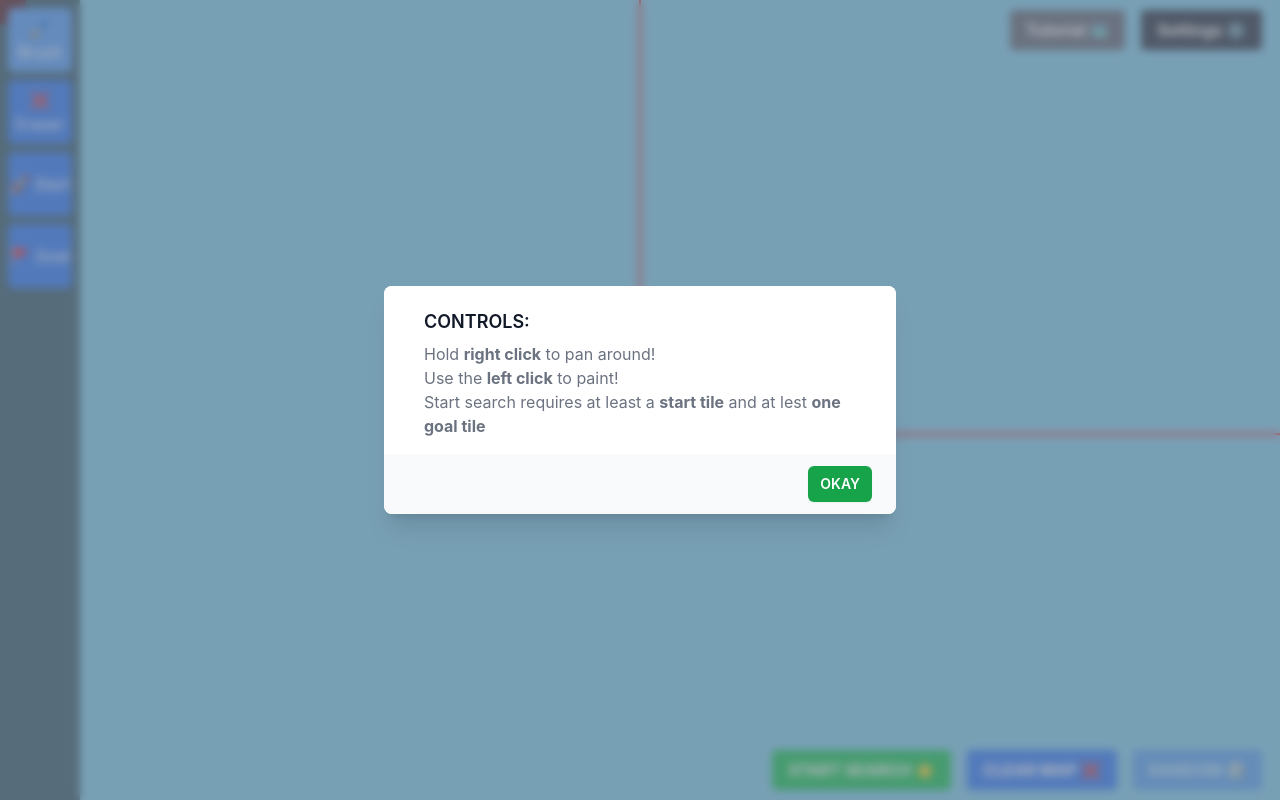
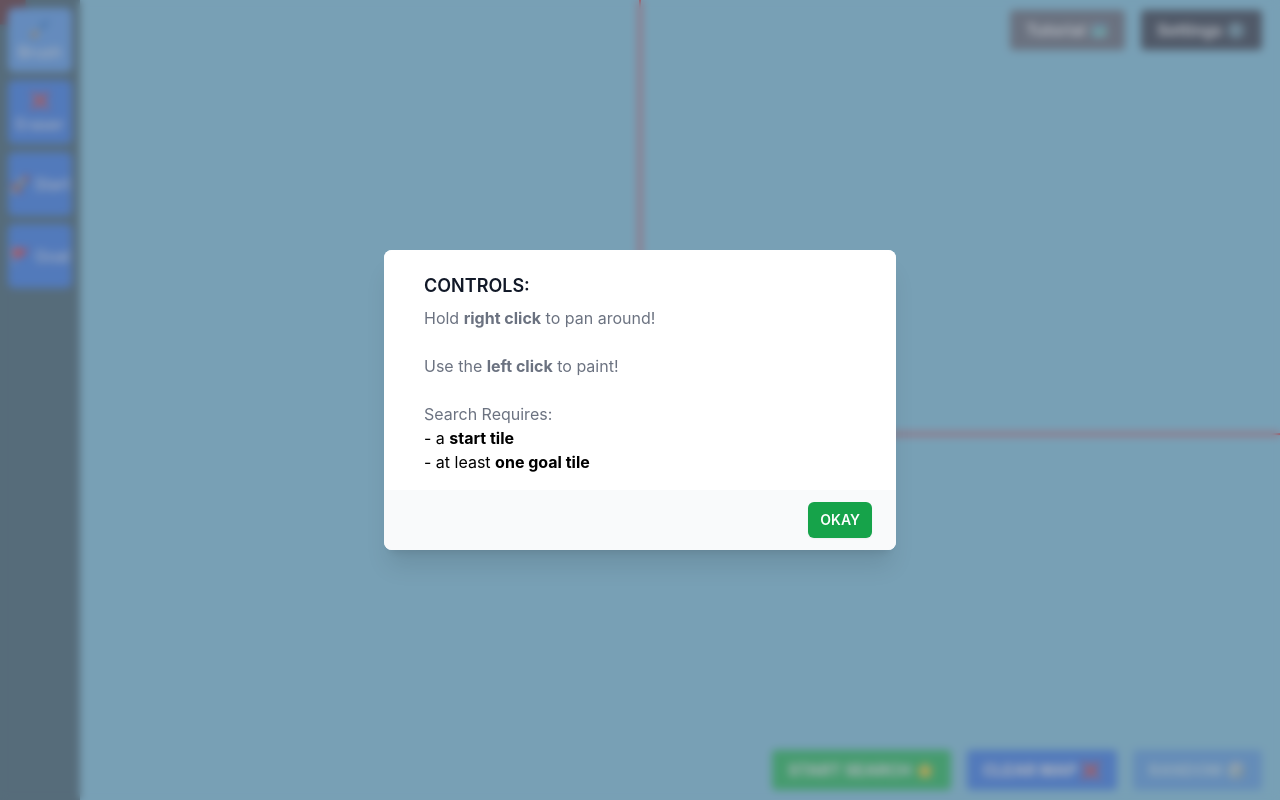
Before and after one commit to br-zhou/path-finder-react, a React (Create React App) app: page / in a window 1280 px wide. Both pictures are taken after a click on the button "Tutorial 🗺️". Built offline with nearby package versions, Linux system fonts and the light colour scheme.

Commit message:
update tutorial modal

```diff
--- a/src/Components/TutorialModal.js
+++ b/src/Components/TutorialModal.js
@@ -16,10 +16,14 @@ const TutorialModal = (props) => {
                             <h3 className="text-lg font-semibold leading-6 text-gray-900" id="modal-title">CONTROLS:</h3>
                             <div className="mt-2">
                                 <p className="text-gray-500">Hold <strong>right click</strong> to pan around!</p>
-
+                                <br></br>
                                 <p className="text-gray-500">Use the <strong>left click</strong> to paint!</p>
-
-                                <p className="text-gray-500">Start search requires at least a <strong>start tile</strong> and at lest <strong>one goal tile</strong></p>
+                                <br></br>
+                                <p className="text-gray-500">Search Requires:</p>
+                                <ul>
+                                    <li> - a <strong>start tile</strong></li>
+                                    <li> - at least <strong>one goal tile</strong></li>
+                                </ul>
                             </div>
                         </div>
                     </div>
```
